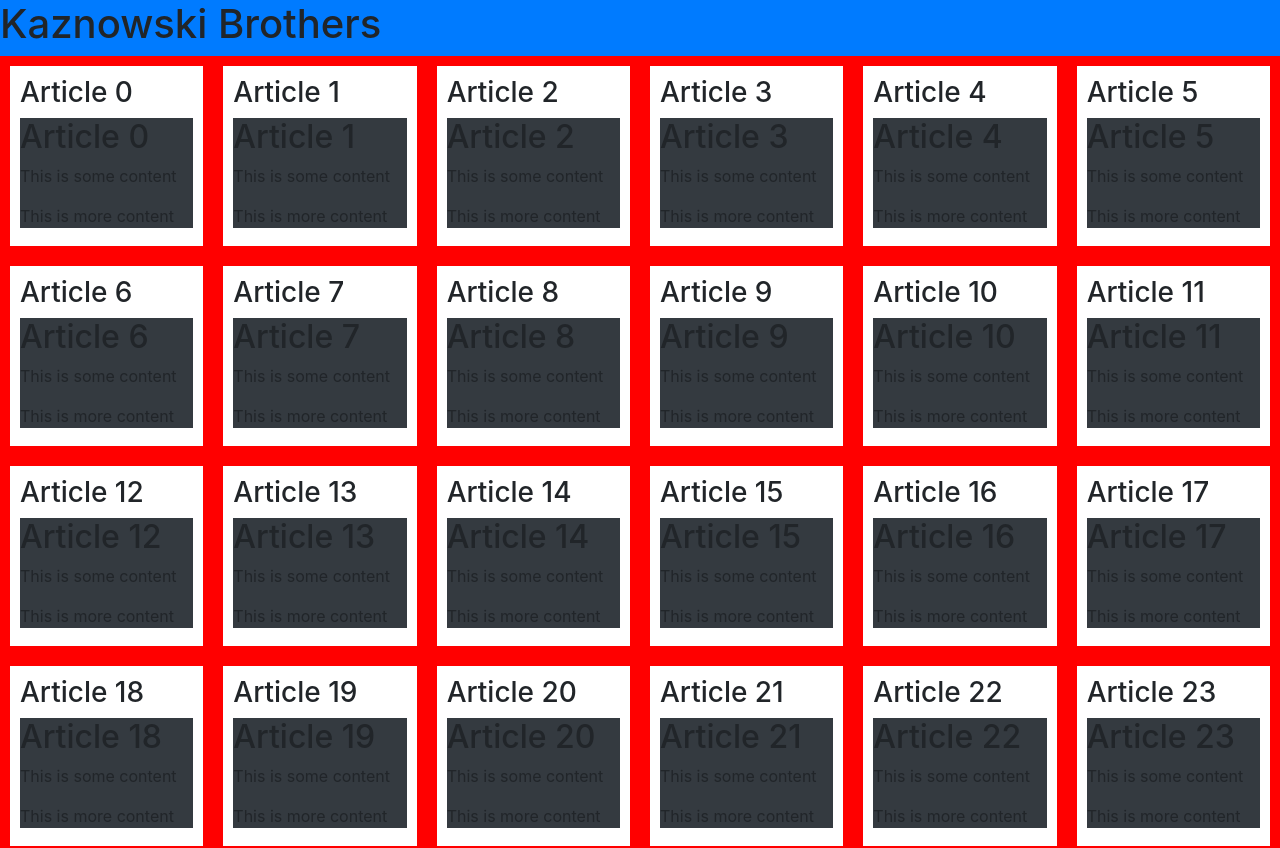
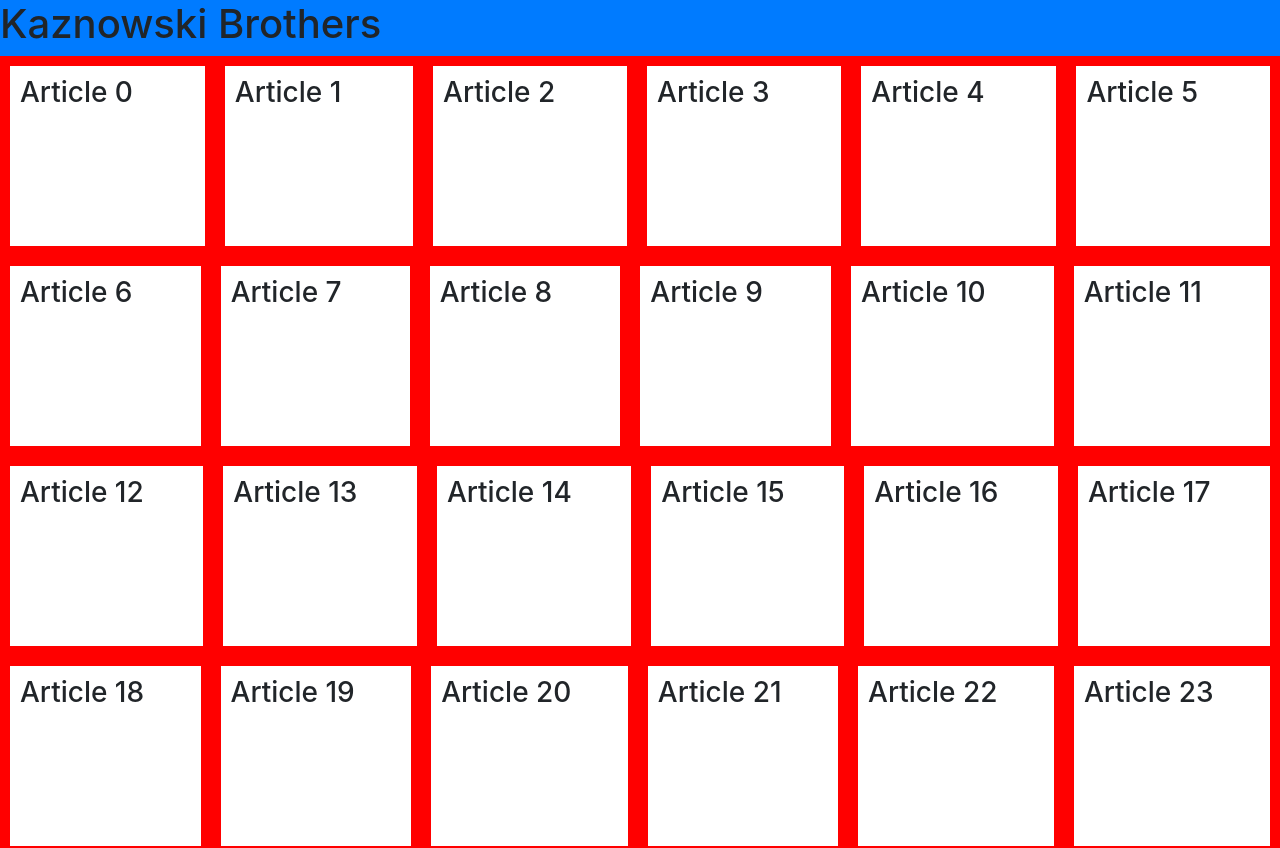
Before and after one commit to kaznowski-brothers/blog-frontend, a React (Create React App) app: page / in a window 1280 px wide. Shown: the top 848 px of the page. Built offline with nearby package versions, Linux system fonts and the light colour scheme.

Commit message:
14-Clicking an article tile will expand content
Now if you click an article the content will expand

```diff
--- a/src/ArticleTile.js
+++ b/src/ArticleTile.js
@@ -3,15 +3,34 @@ import './ArticleTile.scss';
 
 class ArticleTile extends Component {
 
+    constructor(props) {
+        super(props)
+        this.state = {
+            clicked: false
+        }
+    }
+
+    click() {
+        this.setState({
+            clicked: true
+        });
+    }
+
     render() {
-        return (
-            <div className="article-tile">
-                <h3>{this.props.title}</h3>
+        var articleContent = ``;
+        if (this.state.clicked) {
+            articleContent = (
                 <div className="article-content">
                     <h2>{this.props.title}</h2>
                     <p>This is some content</p>
                     <p>This is more content</p>
                 </div>
+            )
+        }
+        return (
+            <div className="article-tile" onClick={() => {this.click()}}>
+                <h3>{this.props.title}</h3>
+                {articleContent}
             </div>
         )
     }
```
